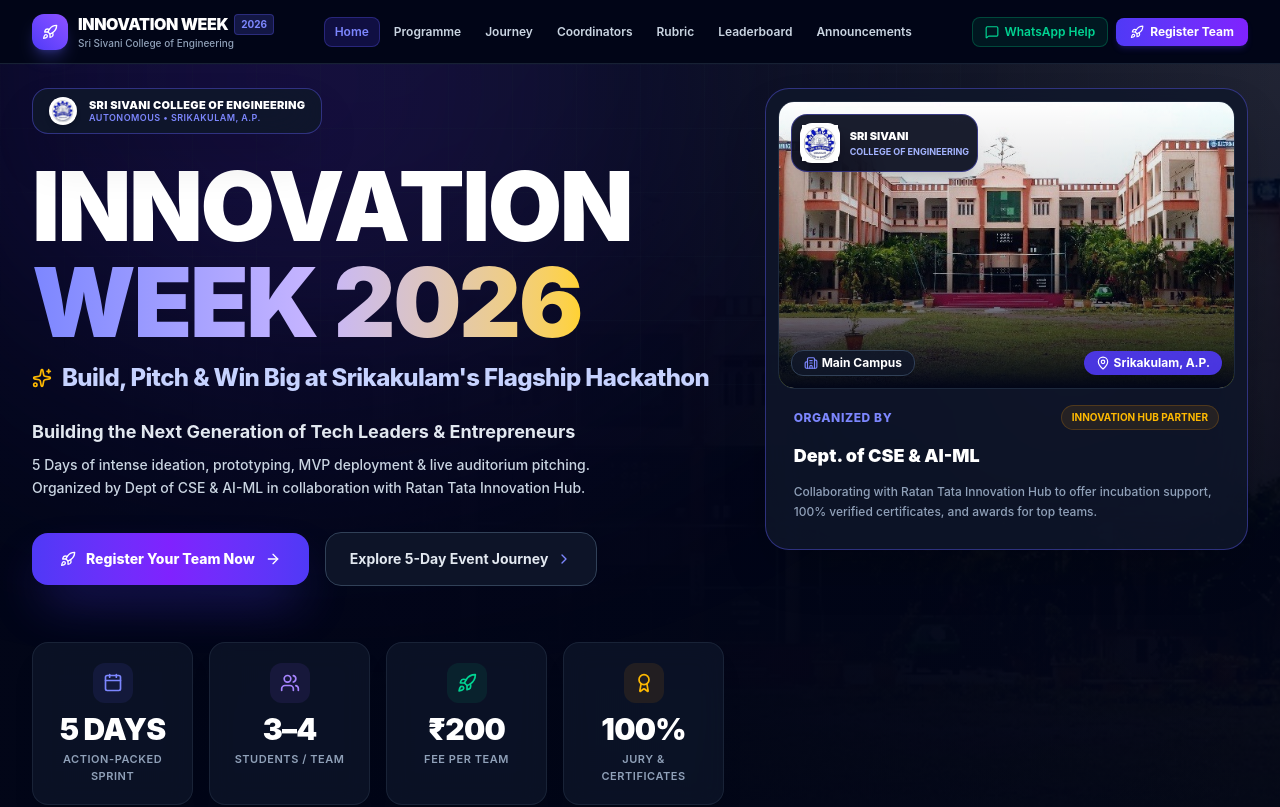
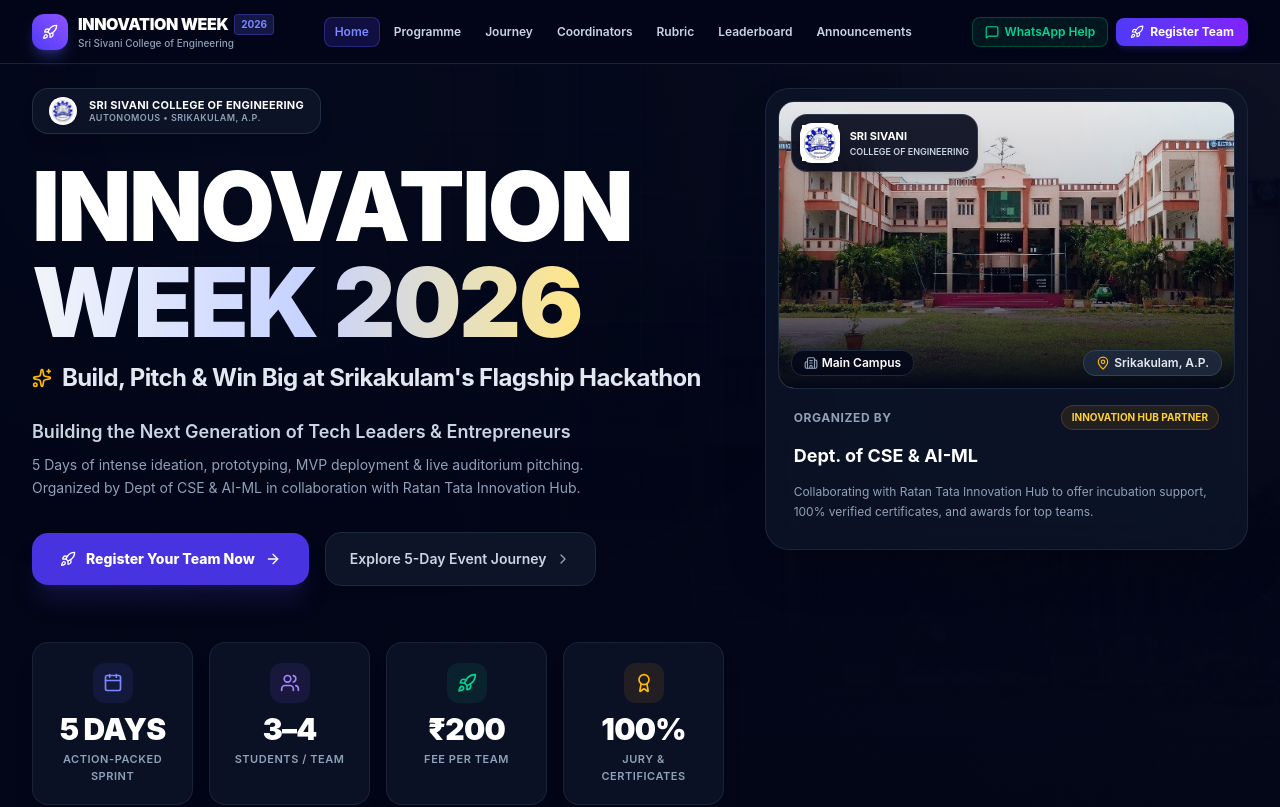
Before and after one commit to LokeshAshapu/innovation_week_ssce, a Next.js app: page / in a window 1280 px wide. Shown: the top 807 px of the page. Built offline with nearby package versions, Linux system fonts and the light colour scheme.

Commit message:
Reduce blue color contrast and soften hero background gradients

```diff
--- a/components/hero/InnovationHero.tsx
+++ b/components/hero/InnovationHero.tsx
@@ -9,23 +9,23 @@
   return (
     <section className="relative min-h-[90vh] lg:min-h-screen overflow-hidden border-b border-slate-800/80 bg-slate-950 pt-6 pb-16 flex flex-col justify-between">
 
-      {/* Real College Building Background Overlay with Vignette & Dark Tint */}
+      {/* Real College Building Background Overlay with Vignette & Soft Tint */}
       <div className="absolute inset-0 z-0">
         <Image
           src="/images/ssce_building.jpg"
           alt="Sri Sivani College of Engineering Building Campus"
           fill
           priority
-          className="object-cover object-center opacity-30 contrast-125 saturate-110"
+          className="object-cover object-center opacity-25 contrast-110 saturate-90"
         />
-        {/* Dark Vignette & Gradient Overlays for optimal readability & atmosphere */}
-        <div className="absolute inset-0 bg-gradient-to-t from-slate-950 via-slate-950/80 to-slate-950/60" />
-        <div className="absolute inset-0 bg-gradient-to-r from-slate-950 via-slate-950/90 to-transparent" />
-        <div className="absolute top-0 left-1/4 h-[500px] w-[700px] -translate-x-1/2 -translate-y-1/2 rounded-full bg-gradient-to-tr from-indigo-600/30 via-violet-600/20 to-cyan-500/15 blur-[150px] pointer-events-none" />
+        {/* Dark Vignette & Muted Gradient Overlays for smooth contrast */}
+        <div className="absolute inset-0 bg-gradient-to-t from-slate-950 via-slate-950/85 to-slate-950/70" />
+        <div className="absolute inset-0 bg-gradient-to-r from-slate-950 via-slate-950/90 to-slate-950/40" />
+        <div className="absolute top-0 left-1/4 h-[450px] w-[650px] -translate-x-1/2 -translate-y-1/2 rounded-full bg-gradient-to-tr from-indigo-900/15 via-slate-800/10 to-transparent blur-[140px] pointer-events-none" />
       </div>
 
-      {/* Fine Tech Grid overlay */}
-      <div className="absolute inset-0 bg-[linear-gradient(to_right,#1e293b20_1px,transparent_1px),linear-gradient(to_bottom,#1e293b20_1px,transparent_1px)] bg-[size:4rem_4rem] [mask-image:radial-gradient(ellipse_60%_50%_at_50%_0%,#000_70%,transparent_100%)] pointer-events-none z-0" />
+      {/* Subtle Grid overlay */}
+      <div className="absolute inset-0 bg-[linear-gradient(to_right,#1e293b12_1px,transparent_1px),linear-gradient(to_bottom,#1e293b12_1px,transparent_1px)] bg-[size:4rem_4rem] [mask-image:radial-gradient(ellipse_60%_50%_at_50%_0%,#000_70%,transparent_100%)] pointer-events-none z-0" />
 
       <div className="mx-auto max-w-7xl px-4 sm:px-6 lg:px-8 relative z-10 w-full my-auto">
         <div className="grid grid-cols-1 lg:grid-cols-12 gap-10 items-center">
@@ -34,8 +34,8 @@
           <div className="lg:col-span-7 space-y-6 text-left">
 
             {/* Institution Badge with Official College Logo */}
-            <div className="inline-flex items-center gap-3 rounded-2xl border border-indigo-500/40 bg-slate-900/90 px-4 py-2 text-xs font-extrabold text-indigo-200 backdrop-blur-xl shadow-2xl">
-              <div className="relative h-7 w-7 rounded-full overflow-hidden bg-white p-0.5 shrink-0 shadow-md">
+            <div className="inline-flex items-center gap-3 rounded-2xl border border-slate-700/60 bg-slate-900/80 px-4 py-2 text-xs font-bold text-slate-300 backdrop-blur-xl shadow-lg">
+              <div className="relative h-7 w-7 rounded-full overflow-hidden bg-white p-0.5 shrink-0 shadow-sm">
                 <Image
                   src="/images/ssce_logo.png"
                   alt="Sri Sivani Official Logo"
@@ -45,8 +45,8 @@
                 />
               </div>
               <div className="flex flex-col">
-                <span className="text-[11px] font-black tracking-wide text-white">SRI SIVANI COLLEGE OF ENGINEERING</span>
-                <span className="text-[9px] text-indigo-400 font-semibold tracking-wider uppercase">AUTONOMOUS • SRIKAKULAM, A.P.</span>
+                <span className="text-[11px] font-bold tracking-wide text-white">SRI SIVANI COLLEGE OF ENGINEERING</span>
+                <span className="text-[9px] text-slate-400 font-semibold tracking-wider uppercase">AUTONOMOUS • SRIKAKULAM, A.P.</span>
               </div>
             </div>
 
@@ -54,12 +54,12 @@
             <div className="space-y-3">
               <h1 className="text-5xl font-black tracking-tight text-white sm:text-7xl lg:text-8xl leading-none">
                 INNOVATION <br />
-                <span className="bg-gradient-to-r from-indigo-400 via-violet-300 via-cyan-300 to-amber-300 bg-clip-text text-transparent">
+                <span className="bg-gradient-to-r from-slate-100 via-indigo-200 to-amber-200 bg-clip-text text-transparent">
                   WEEK 2026
                 </span>
               </h1>
 
-              <p className="text-xl sm:text-2xl font-extrabold text-indigo-200 tracking-tight flex items-center gap-2.5">
+              <p className="text-xl sm:text-2xl font-bold text-slate-200 tracking-tight flex items-center gap-2.5">
                 <Sparkles className="h-5 w-5 text-amber-400 shrink-0" />
                 <span>Build, Pitch & Win Big at Srikakulam&apos;s Flagship Hackathon</span>
               </p>
@@ -67,10 +67,10 @@
 
             {/* Subheading & Supporting Text */}
             <div className="space-y-2 max-w-xl">
-              <p className="text-base sm:text-lg font-bold text-slate-200">
+              <p className="text-base sm:text-lg font-semibold text-slate-300">
                 Building the Next Generation of Tech Leaders & Entrepreneurs
               </p>
-              <p className="text-sm text-slate-300 leading-relaxed font-medium">
+              <p className="text-sm text-slate-400 leading-relaxed font-normal">
                 5 Days of intense ideation, prototyping, MVP deployment & live auditorium pitching. Organized by Dept of CSE & AI-ML in collaboration with Ratan Tata Innovation Hub.
               </p>
             </div>
@@ -79,7 +79,7 @@
             <div className="pt-2 flex flex-wrap items-center gap-4">
               <Link
                 href="/register"
-                className="group flex items-center gap-2.5 rounded-2xl bg-gradient-to-r from-indigo-600 via-violet-600 to-indigo-600 px-7 py-4 text-sm font-extrabold text-white shadow-2xl shadow-indigo-600/40 transition-all hover:scale-105"
+                className="group flex items-center gap-2.5 rounded-2xl bg-indigo-600/90 hover:bg-indigo-600 px-7 py-4 text-sm font-extrabold text-white shadow-xl shadow-indigo-900/30 transition-all hover:scale-105"
               >
                 <Rocket className="h-4 w-4" />
                 <span>Register Your Team Now</span>
@@ -88,10 +88,10 @@
 
               <Link
                 href="/event-journey"
-                className="flex items-center gap-2 rounded-2xl border border-slate-700 bg-slate-900/90 px-6 py-4 text-sm font-bold text-slate-200 transition hover:border-slate-500 hover:bg-slate-800 backdrop-blur-md"
+                className="flex items-center gap-2 rounded-2xl border border-slate-800 bg-slate-900/90 px-6 py-4 text-sm font-semibold text-slate-300 transition hover:border-slate-600 hover:bg-slate-800 backdrop-blur-md"
               >
                 <span>Explore 5-Day Event Journey</span>
-                <ChevronRight className="h-4 w-4 text-indigo-400" />
+                <ChevronRight className="h-4 w-4 text-slate-400" />
               </Link>
             </div>
 
@@ -100,9 +100,9 @@
 
           </div>
 
-          {/* Right Column: Premium Showcase Badge Card with College Building & Logo */}
+          {/* Right Column: Soft Showcase Badge Card with College Building & Logo */}
           <div className="lg:col-span-5 h-full relative">
-            <div className="relative rounded-3xl border border-indigo-500/40 bg-slate-900/80 p-3 shadow-2xl backdrop-blur-2xl overflow-hidden group hover:border-indigo-400 transition-all duration-300">
+            <div className="relative rounded-3xl border border-slate-800/90 bg-slate-900/70 p-3 shadow-2xl backdrop-blur-2xl overflow-hidden group hover:border-slate-700 transition-all duration-300">
 
               {/* College Campus Photo Preview Card */}
               <div className="relative h-64 sm:h-72 w-full rounded-2xl overflow-hidden border border-slate-800">
@@ -110,13 +110,13 @@
                   src="/images/ssce_building.jpg"
                   alt="Sri Sivani College Building"
                   fill
-                  className="object-cover group-hover:scale-105 transition-transform duration-700"
+                  className="object-cover group-hover:scale-105 transition-transform duration-700 opacity-90"
                 />
                 <div className="absolute inset-0 bg-gradient-to-t from-slate-950 via-slate-950/20 to-transparent" />
 
                 {/* Overlay Official Logo Badge */}
-                <div className="absolute top-3 left-3 bg-slate-950/90 border border-indigo-500/40 rounded-2xl p-2 flex items-center gap-2.5 backdrop-blur-md shadow-xl">
-                  <div className="relative h-10 w-10 bg-white rounded-xl p-0.5 shrink-0 shadow-md">
+                <div className="absolute top-3 left-3 bg-slate-950/90 border border-slate-700/80 rounded-2xl p-2 flex items-center gap-2.5 backdrop-blur-md shadow-lg">
+                  <div className="relative h-10 w-10 bg-white rounded-xl p-0.5 shrink-0 shadow-sm">
                     <Image
                       src="/images/ssce_logo.png"
                       alt="SSCE Logo"
@@ -126,18 +126,18 @@
                     />
                   </div>
                   <div>
-                    <span className="block text-[11px] font-black text-white">SRI SIVANI</span>
-                    <span className="block text-[9px] font-bold text-indigo-300">COLLEGE OF ENGINEERING</span>
+                    <span className="block text-[11px] font-bold text-white">SRI SIVANI</span>
+                    <span className="block text-[9px] font-semibold text-slate-300">COLLEGE OF ENGINEERING</span>
                   </div>
                 </div>
 
-                <div className="absolute bottom-3 left-3 right-3 flex items-center justify-between text-xs font-bold text-white">
-                  <span className="flex items-center gap-1 bg-slate-900/80 px-3 py-1 rounded-xl border border-slate-700 backdrop-blur-md">
-                    <Building2 className="h-3.5 w-3.5 text-indigo-400" />
+                <div className="absolute bottom-3 left-3 right-3 flex items-center justify-between text-xs font-semibold text-white">
+                  <span className="flex items-center gap-1 bg-slate-950/80 px-3 py-1 rounded-xl border border-slate-800 backdrop-blur-md">
+                    <Building2 className="h-3.5 w-3.5 text-slate-400" />
                     <span>Main Campus</span>
                   </span>
-                  <span className="flex items-center gap-1 bg-indigo-600/90 px-3 py-1 rounded-xl text-white shadow-md">
-                    <MapPin className="h-3.5 w-3.5" />
+                  <span className="flex items-center gap-1 bg-slate-800/90 px-3 py-1 rounded-xl text-slate-200 shadow-sm border border-slate-700">
+                    <MapPin className="h-3.5 w-3.5 text-amber-400" />
                     <span>Srikakulam, A.P.</span>
                   </span>
                 </div>
@@ -146,13 +146,13 @@
               {/* Event Badge Details */}
               <div className="p-4 space-y-3">
                 <div className="flex items-center justify-between">
-                  <span className="text-xs font-extrabold text-indigo-400 uppercase tracking-wider">ORGANIZED BY</span>
-                  <span className="text-[10px] font-bold text-amber-400 bg-amber-500/10 px-2.5 py-1 rounded-full border border-amber-500/20">
+                  <span className="text-xs font-bold text-slate-400 uppercase tracking-wider">ORGANIZED BY</span>
+                  <span className="text-[10px] font-bold text-amber-300 bg-amber-500/10 px-2.5 py-1 rounded-full border border-amber-500/20">
                     INNOVATION HUB PARTNER
                   </span>
                 </div>
-                <h3 className="text-lg font-black text-white">Dept. of CSE & AI-ML</h3>
-                <p className="text-xs text-slate-400 leading-relaxed font-medium">
+                <h3 className="text-lg font-bold text-white">Dept. of CSE & AI-ML</h3>
+                <p className="text-xs text-slate-400 leading-relaxed font-normal">
                   Collaborating with Ratan Tata Innovation Hub to offer incubation support, 100% verified certificates, and awards for top teams.
                 </p>
               </div>
@@ -164,9 +164,9 @@
       </div>
 
       {/* Scroll Down Indicator */}
-      <div className="pt-6 text-center z-10 flex flex-col items-center gap-1.5 opacity-80 hover:opacity-100 transition">
-        <span className="text-[10px] font-extrabold uppercase tracking-widest text-slate-400">SCROLL TO EXPLORE</span>
-        <ArrowDown className="h-4 w-4 text-indigo-400 animate-bounce" />
+      <div className="pt-6 text-center z-10 flex flex-col items-center gap-1.5 opacity-70 hover:opacity-100 transition">
+        <span className="text-[10px] font-bold uppercase tracking-widest text-slate-400">SCROLL TO EXPLORE</span>
+        <ArrowDown className="h-4 w-4 text-slate-400 animate-bounce" />
       </div>
 
     </section>
```
